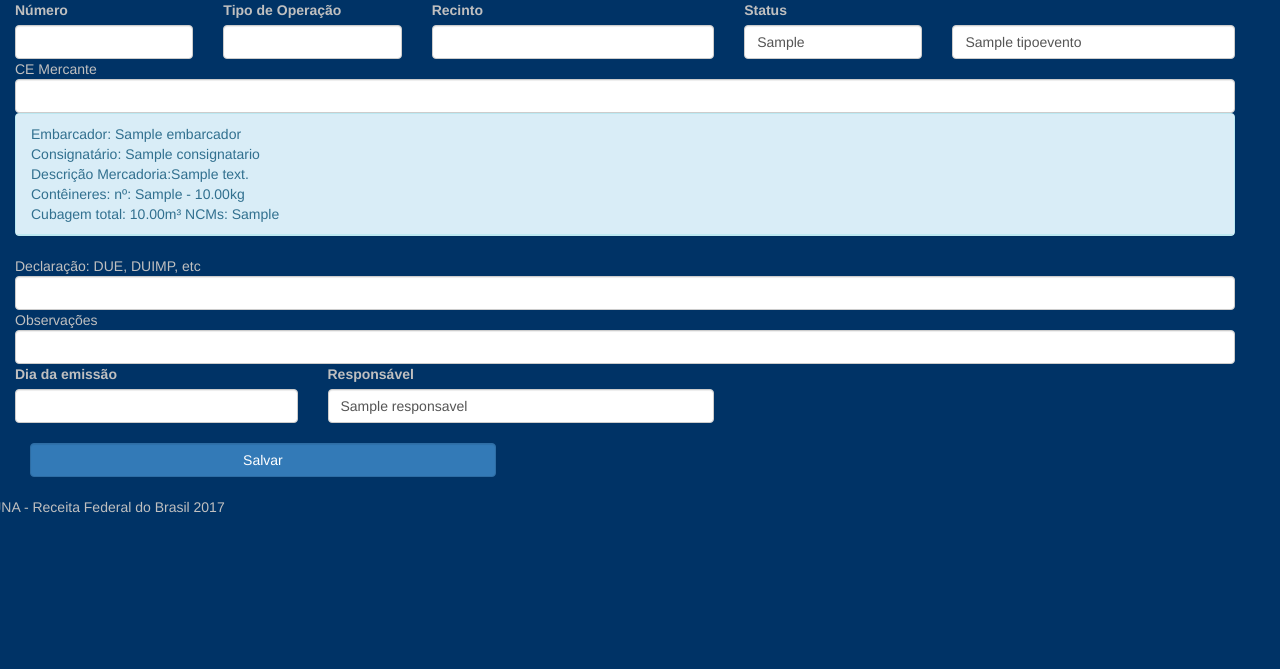
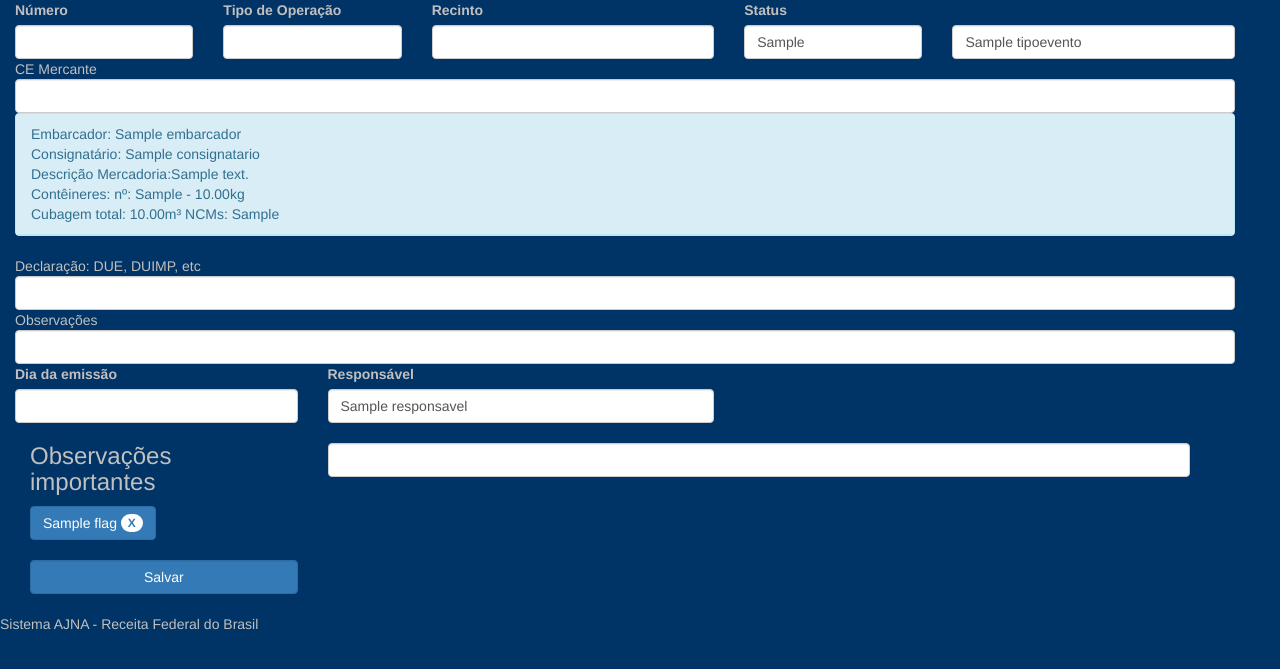
Before and after one commit to IvanBrasilico/bhadrasana2, a Python web app: template bhadrasana/templates/ovr.html in a window 1280 px wide. Shown: the top 669 px of the page. Run offline with Jinja, Linux system fonts and the light colour scheme; the template is opened without the code that fills it: most values are stand-ins (such as "Sample title", 1, 10 or a date in 2020); form fields are guessed from the names that the template uses; some libraries are stand-ins or nearby versions.

Commit message:
Flags da OVR (Perecível, Contrafeito, etc)

```diff
--- a/bhadrasana/models/rvf.py
+++ b/bhadrasana/models/rvf.py
@@ -112,8 +112,8 @@ if __name__ == '__main__':
         metadata.create_all(engine,
                             [
                                 # metadata.tables['ovr_marcasencontradas'],
-                                metadata.tables['ovr_lacres'],
-                                metadata.tables['ovr_lacresverificados'],
+                                # metadata.tables['ovr_lacres'],
+                                # metadata.tables['ovr_lacresverificados'],
                                 # metadata.tables['ovr_infracoes'],
                                 # metadata.tables['ovr_verificacoesfisicas'],
                                 # metadata.tables['ovr_imagensrvf'],
--- a/bhadrasana/models/rvfmanager.py
+++ b/bhadrasana/models/rvfmanager.py
@@ -21,7 +21,6 @@ def get_infracoes(session):
 def get_infracoes_choice(session):
     infracoes = session.query(Infracao).all()
     return [(infracao.id, infracao.nome) for infracao in infracoes]
-
 
 def get_rvfs_filtro(session, pfiltro):
     filtro = and_()
--- a/bhadrasana/routes/rvf.py
+++ b/bhadrasana/routes/rvf.py
@@ -62,6 +62,7 @@ def rvf_app(app):
         marcas = []
         marcas_encontradas = []
         anexos = []
+        lacres_verificados = []
         rvf = None
         rvf_form = RVFForm()
         try:
@@ -97,6 +98,7 @@ def rvf_app(app):
                 rvf_form.id.data = rvf.id
                 infracoes_encontradas = rvf.infracoesencontradas
                 marcas_encontradas = rvf.marcasencontradas
+                lacres_verificados = rvf.lacresverificados
                 # Temporário - para recuperar imagens "perdidas" na transição
                 ressuscita_anexos_perdidos(db, session, rvf)
                 anexos = get_ids_anexos_ordenado(rvf)
@@ -111,6 +113,7 @@ def rvf_app(app):
                                oform=rvf_form,
                                infracoes_encontradas=infracoes_encontradas,
                                marcas_encontradas=marcas_encontradas,
+                               lacres_verificados=lacres_verificados,
                                anexos=anexos)
 
     @app.route('/rvf_impressao/<rvf_id>', methods=['GET'])
--- a/bhadrasana/templates/ovr.html
+++ b/bhadrasana/templates/ovr.html
@@ -95,13 +95,32 @@
                 </div>
             </div>
             <div class="row col-sm-12">
+                <div class="col-sm-3">
+                    <h3>Observações importantes</h3>
+                </div>
+                <div class="col-sm-9">
+                    <br>
+                    <div class="ui-widget">
+                        <input id="flags" class="form-control">
+                    </div>
+                </div>
+            </div>
+            <div class="row col-sm-12">
+                <div class="col-sm-12" id="div_flags_ovr" border="1">
+                    {% for flag in flags_encontradas %}
+                    <button type="button" class="btn btn-primary">
+                        {{ flag.nome }} <span class="badge"
+                                                  onclick="exclui_flag_ovr({{oform.id.data}}, {{ flag.id }})">X</span>
+                    </button>
+                    {% endfor %}
+                </div>
+            </div>
+            <div class="row col-sm-12">
                 &nbsp;<br>
-                <div class="col-sm-5">
+                <div class="col-sm-3">
                     <button class="btn btn-default btn-primary form-control" onclick="submit">
                         Salvar
                     </button>
-                </div>
-                <div class="col-sm-1">
                 </div>
                 <div class="col-sm-3">
                     {% if oform.id.data %}
@@ -116,6 +135,14 @@
                     <button id="btn_tg" type="button" class="btn btn-primary btn-success form-control"
                             onclick="window.open('lista_tgovr?ovr_id={{oform.id.data}}')">
                         Termo de Guarda de Mercadoria
+                    </button>
+                    {% endif %}
+                </div>
+                <div class="col-sm-3">
+                    {% if oform.id.data %}
+                    <button id="btn_auto" type="button" class="btn btn-primary btn-success form-control"
+                            onclick="">
+                        Informar lavratura do Auto de Infração
                     </button>
                     {% endif %}
                 </div>
@@ -227,8 +254,8 @@
     </div>
     {% endif %}
 </div>
-<div id="bottom" class="row">
-    AJNA - Receita Federal do Brasil 2017
+<div id="bottom" class="row col-sm-12">
+    Sistema AJNA - Receita Federal do Brasil
 </div>
 <div class="modal fade" id="responsavel" tabindex="-1" role="dialog" aria-labelledby="ModalLabel"
      aria-hidden="true">
@@ -378,4 +405,52 @@
             $('#upload-file-info').html(ev.files[0].name);
         }
     }
+
+
+    function mostra_flags(flags_ovr){
+        $('#div_flags_ovr').empty();
+        $.each(flags_ovr, function(i, flag) {
+            $('<button type="button" class="btn btn-primary">').text(flag.nome+ ' ').append(
+            $('<span class="badge" onclick="exclui_flag_ovr({{oform.id.data}}, ' + flag.id + ')">').text('X')
+            ).appendTo('#div_flags_ovr');
+        });
+    }
+    function exclui_flag_ovr(rvf_id, flag_id){
+        $.getJSON('exclui_flag_ovr', {
+          rvf_id: rvf_id, flag_id: flag_id
+        }, function(flags_ovr) {
+          mostra_flags(flags_ovr);
+        });
+    }
+    function inclui_flag_ovr(rvf_id, flag_nome){
+        $.getJSON('inclui_flag_ovr', {
+          rvf_id: rvf_id, flag_nome: flag_nome
+        }, function(flags_ovr) {
+          mostra_flags(flags_ovr);
+        });
+    }
+    $( function() {
+        var flags = [
+        {% for flag in flags %}
+        "{{ flag.nome }}",
+        {% endfor %}
+        ];
+        $( "#flags" ).autocomplete({
+
+          source: flags,
+
+          select: function(event, ui){
+            var newTag = $(this).val();
+            $(this).val("");
+            event.preventDefault();
+          }
+        });
+    } );
+    $('input#flags').bind('keydown', function(e) {
+      if (e.keyCode == 13) {
+        inclui_flag_ovr({{oform.id.data}}, $('input#flags').val());
+        event.preventDefault();
+      }
+    });
+
 </script> {% endblock %}
```
Also changed, not shown: bhadrasana/models/ovr.py (+28 -8 lines), bhadrasana/models/ovrmanager.py (+42 -1 lines), bhadrasana/routes/ovr.py (+30 -4 lines).
